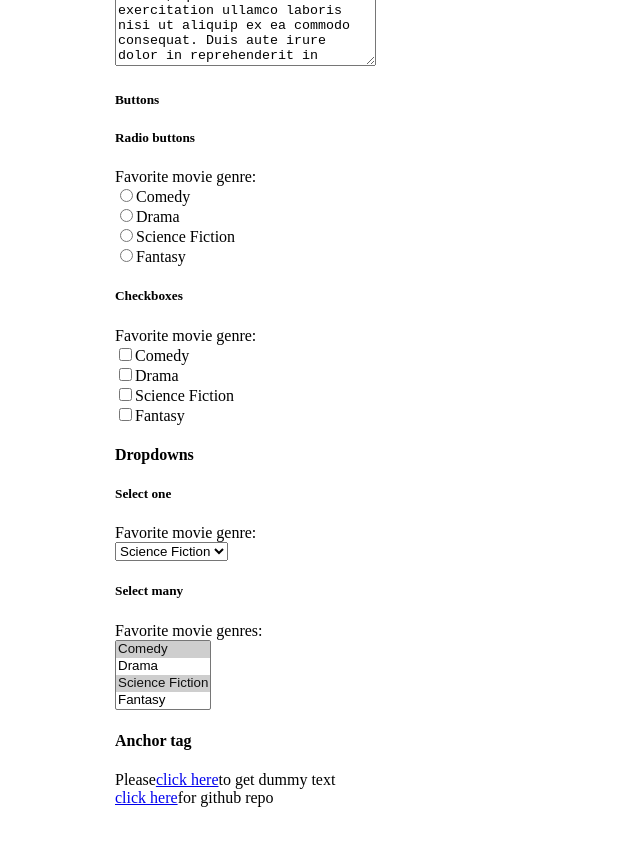
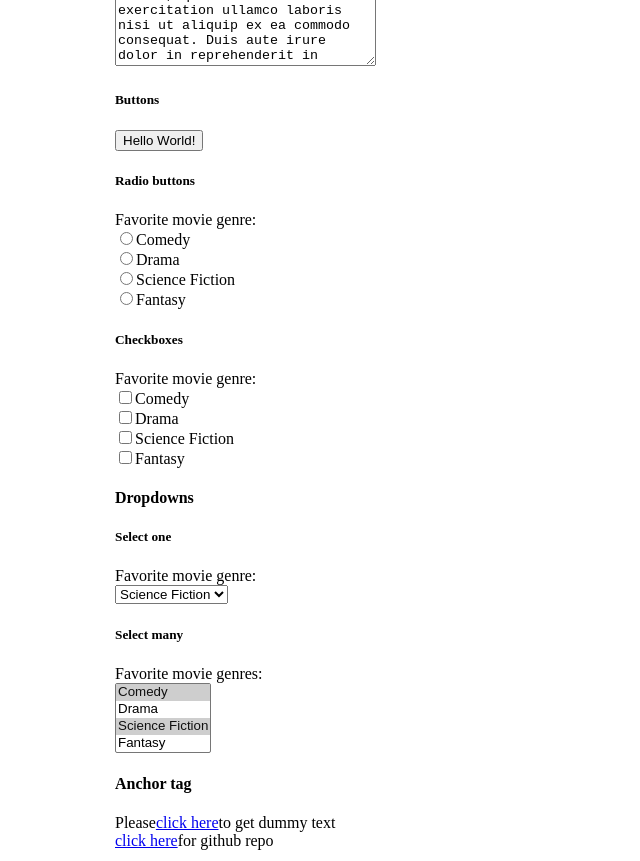
Before and after one commit to sfrancis21/kambaz-next-js, a Next.js app: page /Labs/Lab1 in a window 1280 px wide. Shown: the part 2600-3461 px from the top of the page, without its empty margins (0-640 px from the left). Before the commit the page ends 3418 px from the top, so only its background shows below. Built offline with nearby package versions, Linux system fonts and the light colour scheme.

Commit message:
A1 Ready to Submit Part 4

```diff
--- a/app/Labs/Lab1/page.tsx
+++ b/app/Labs/Lab1/page.tsx
@@ -228,12 +228,12 @@ export default function Lab1() {
             {/*Buttons*/}
             <h5 id="wd-buttons">Buttons</h5>
             {/*Told to skip this exercise*/}
-            {/*<button*/}
-            {/*    type="button"*/}
-            {/*    onClick={() => alert('Life is Good!')}*/}
-            {/*    id="wd-all-good">*/}
-            {/*    Hello World!*/}
-            {/*</button>*/}
+            <button
+                type="button"
+                // onClick={() => alert('Life is Good!')}
+                id="wd-all-good">
+                Hello World!
+            </button>
 
 
             <h5 id="wd-radio-buttons">Radio buttons</h5>
```
Also changed, not shown: app/(Kambaz)/Courses/[cid]/Assignments/page.tsx (+7 -6 lines).
